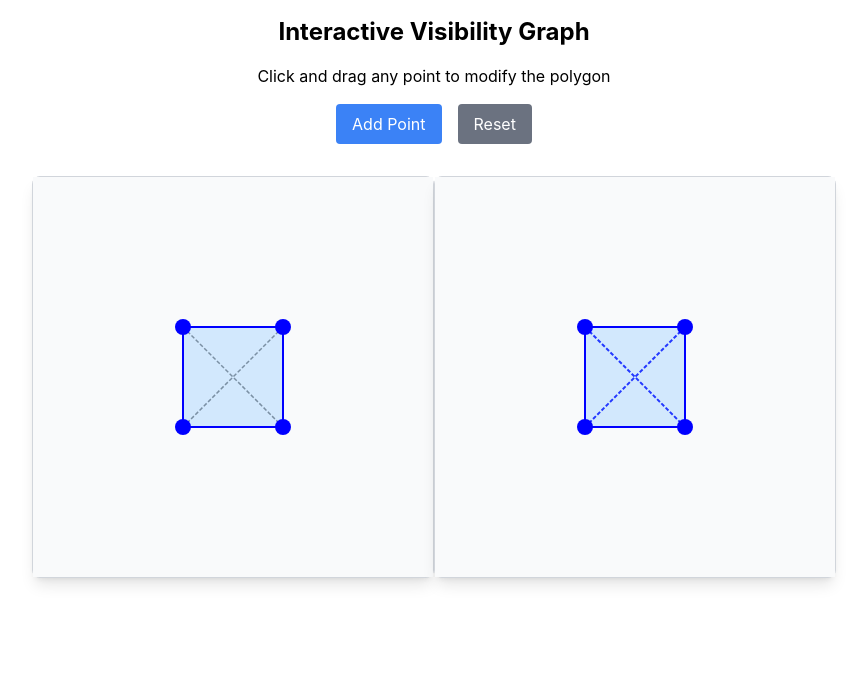
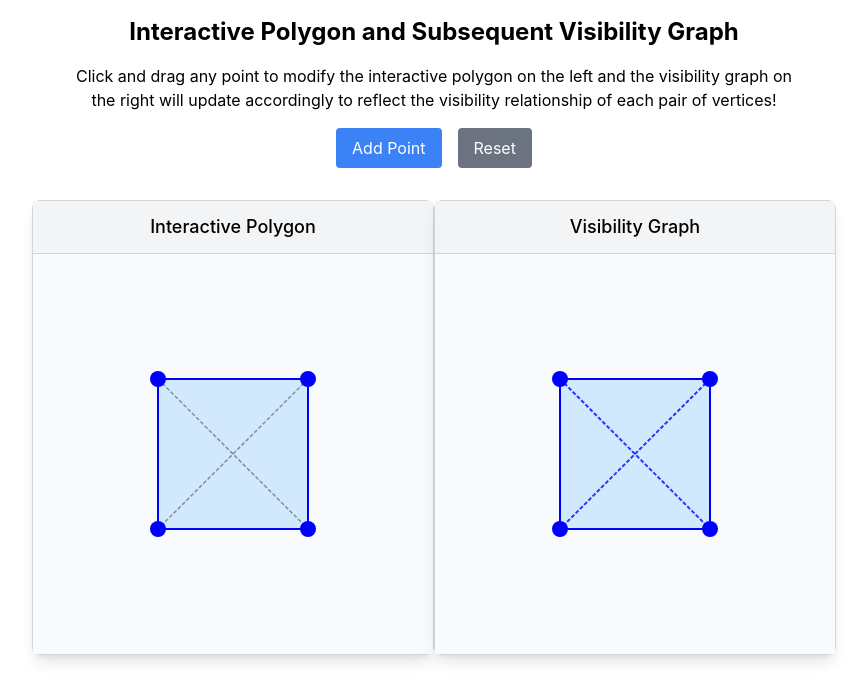
Before and after one commit to OMuthyala/PXML_VizGraphs, a React (Create React App) app: page / in a window 1280 px wide. Shown: the top 700 px of the page, without its empty margins (206-1073 px from the left). Built offline with nearby package versions, Linux system fonts and the light colour scheme.

Commit message:
Final React App version

```diff
--- a/package.json
+++ b/package.json
@@ -35,5 +35,8 @@
       "last 1 firefox version",
       "last 1 safari version"
     ]
+  },
+  "devDependencies": {
+    "gh-pages": "^6.3.0"
   }
 }
--- a/src/InteractivePolygon.js
+++ b/src/InteractivePolygon.js
@@ -2,17 +2,17 @@ import { useState } from 'react';
 
 export default function InteractivePolygon() {
   const [points, setPoints] = useState([
-    { x: 150, y: 150 },
-    { x: 250, y: 150 },
-    { x: 250, y: 250 },
-    { x: 150, y: 250 }
+    { x: 125, y: 125 },
+    { x: 275, y: 125 },
+    { x: 275, y: 275 },
+    { x: 125, y: 275 }
   ]);
 
   const [graphPoints, setgraphPoints] = useState([
-    { x: 150, y: 150 },
-    { x: 250, y: 150 },
-    { x: 250, y: 250 },
-    { x: 150, y: 250 }
+    { x: 125, y: 125 },
+    { x: 275, y: 125 },
+    { x: 275, y: 275 },
+    { x: 125, y: 275 }
   ]);
 
   const [draggedPointIndex, setDraggedPointIndex] = useState(null);
@@ -215,16 +215,16 @@ export default function InteractivePolygon() {
 
   const handleResetPoints = () => {
     setPoints([
-      { x: 150, y: 150 },
-      { x: 250, y: 150 },
-      { x: 250, y: 250 },
-      { x: 150, y: 250 }
+      { x: 125, y: 125 },
+      { x: 275, y: 125 },
+      { x: 275, y: 275 },
+      { x: 125, y: 275 }
     ]);
     setgraphPoints([
-      { x: 150, y: 150 },
-      { x: 250, y: 150 },
-      { x: 250, y: 250 },
-      { x: 150, y: 250 }
+      { x: 125, y: 125 },
+      { x: 275, y: 125 },
+      { x: 275, y: 275 },
+      { x: 125, y: 275 }
     ]);
   };
 
@@ -233,9 +233,9 @@ export default function InteractivePolygon() {
 
   return (
     <div className="flex flex-col items-center p-4 max-w-3xl mx-auto">
-      <h2 className="text-2xl font-bold mb-4">Interactive Visibility Graph</h2>
+      <h2 className="text-2xl font-bold mb-4">Interactive Polygon and Subsequent Visibility Graph</h2>
       <div className="mb-4 text-center">
-        <p>Click and drag any point to modify the polygon</p>
+        <p>Click and drag any point to modify the interactive polygon on the left and the visibility graph on the right will update accordingly to reflect the visibility relationship of each pair of vertices!</p>
         <div className="flex gap-4 justify-center my-4">
           <button
             onClick={handleAddPoint}
@@ -253,6 +253,9 @@ export default function InteractivePolygon() {
       </div>
       <div className = "flex">
         <div className="border border-gray-300 rounded-lg bg-white shadow-lg mb-4">
+          <div className="p-3 border-b border-gray-300 bg-gray-100 font-medium text-lg text-center">
+            Interactive Polygon
+          </div>
           <svg
             width="400"
             height="400"
@@ -299,10 +302,12 @@ export default function InteractivePolygon() {
         </div>
 
         <div className="border border-gray-300 rounded-lg bg-white shadow-lg mb-4">
+          <div className="p-3 border-b border-gray-300 bg-gray-100 font-medium text-lg text-center">
+            Visibility Graph
+          </div>
           <svg
             width="400"
             height="400"
-            onMouseMove={handleMouseMove}
             onMouseUp={handleMouseUp}
             onMouseLeave={handleMouseUp}
             className="bg-gray-50"
```
Also changed, not shown: 1 other file (tests, documents, lock files or other folders).
